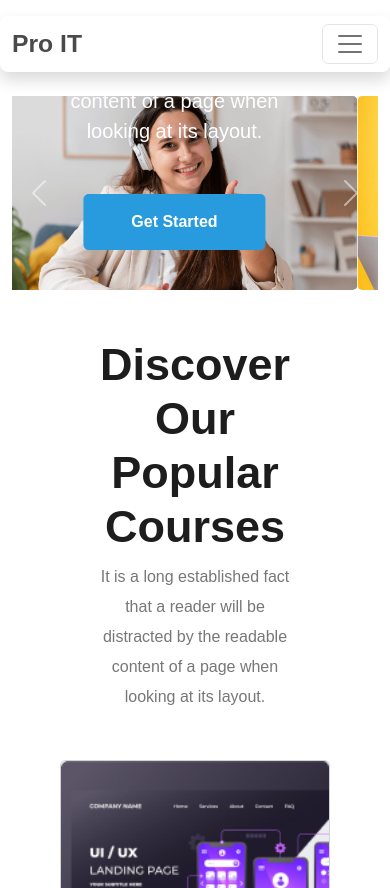
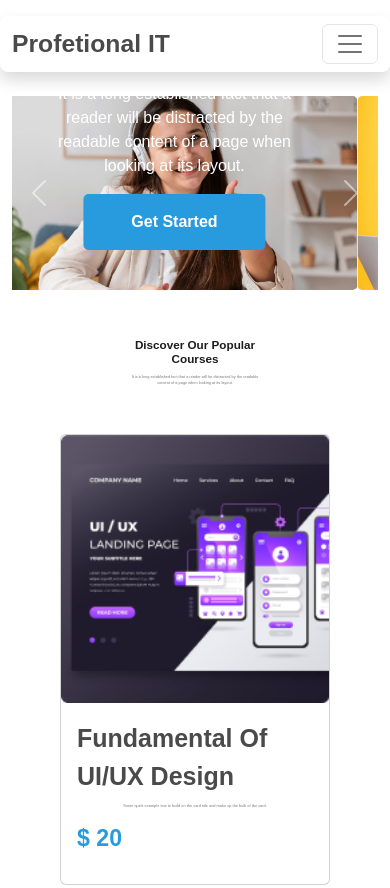
Before and after one commit to MdRafiurRahmanSaikat/EdTechWebsite, a plain HTML site: page index.html in a window 390 px wide. Shown: the top 888 px of the page. Drawn offline with Linux system fonts and the light colour scheme.

Commit message:
Added Responsive Text

```diff
--- a/index.html
+++ b/index.html
@@ -22,7 +22,7 @@
             <nav class="navbar mt-3 shadow container rounded-3 navbar-expand-lg d-flex justify-content-evenly">
                 <div class="container">
                     <div>
-                        <a class="navbar-brand fs-2 fw-semibold Ed-txt-color-dark" href="#">Pro IT</a>
+                        <a class="navbar-brand fs-2 fw-semibold Ed-txt-color-dark" href="#">Profetional IT</a>
                     </div>
                     <div class="justify-content-evenly collapse navbar-collapse" id="navbarNav">
                         <div class="navbar-nav">
@@ -81,23 +81,22 @@
         <section class="container">
             <div id="carouselExampleControls" class="carousel slide" data-bs-ride="carousel">
                 <div class="carousel-inner">
-                    <div class="carousel-item active">
+                    <div class=" carousel-item active">
                         <img src="images/cover/cover-1.png" class="sliderimg d-block w-100" alt="...">
-                        <div class=" carousel-caption align-items-centerd-none d-md-block">
+                        <div class=" carousel-caption  d-md-block">
                             <h1 class=" slidertitel">Get Started Digital Learning</h1>
-                            <p class="mb-5 fs-5 text-white">It is a long established fact that a reader will be
+                            <p class="text-white">It is a long established fact that a reader will be
                                 distracted by the readable content of a page when looking at its layout.</p>
                             <button class="btn sliderbtn">
                                 Get Started
                             </button>
                         </div>
-
                     </div>
                     <div class="carousel-item ">
                         <img src="images/cover/cover-2.png" class="sliderimg d-block w-100" alt="...">
-                        <div class="carousel-caption  carousel-caption align-items-centerd-none d-md-block">
+                        <div class="carousel-caption  carousel-caption  d-md-block">
                             <h1 class=" slidertitel">Get Started Digital Learning</h1>
-                            <p class="mb-5 fs-5 text-white">It is a long established fact that a reader will be
+                            <p class="text-white">It is a long established fact that a reader will be
                                 distracted by the readable content of a page when looking at its layout.</p>
                             <button class="btn sliderbtn">
                                 Get Started
@@ -106,9 +105,9 @@
                     </div>
                     <div class="carousel-item ">
                         <img src="images/cover/cover-3.png" class="sliderimg d-block w-100" alt="...">
-                        <div class="carousel-caption  carousel-caption align-items-centerd-none d-md-block">
+                        <div class="carousel-caption  carousel-caption  d-md-block">
                             <h1 class=" slidertitel">Get Started Digital Learning</h1>
-                            <p class="mb-5 fs-5 text-white">It is a long established fact that a reader will be
+                            <p class="text-white">It is a long established fact that a reader will be
                                 distracted by the readable content of a page when looking at its layout.</p>
                             <button class="btn sliderbtn">
                                 Get Started
--- a/styles/style.css
+++ b/styles/style.css
@@ -33,15 +33,20 @@ body {
 
 .slidertitel {
     font-weight: 600;
-    font-size: 65px;
+    font-size: 5vw;
     text-align: center;
     color: #FFFFFF;
+}
+.detailscolor {
+    font-weight: 400;
+    font-size: 1vw;
+    text-align: center;
+    color: #777777;
 }
 
 .sliderbtn {
     font-weight: bold;
     padding: 13px 33px;
-    gap: 10px;
     width: 182px;
     height: 56px;
     color: #FFFFFF;
@@ -52,14 +57,7 @@ body {
 
 .secound-txt-color {
     color: #1D1D1D;
-    font-size: 45px;
-}
-
-.detailscolor {
-    font-weight: 400;
-    font-size: 16px;
-    line-height: 30px;
-    color: #777777;
+    font-size: 3vw;
 }
 
 .coursetitlecolor {
```
